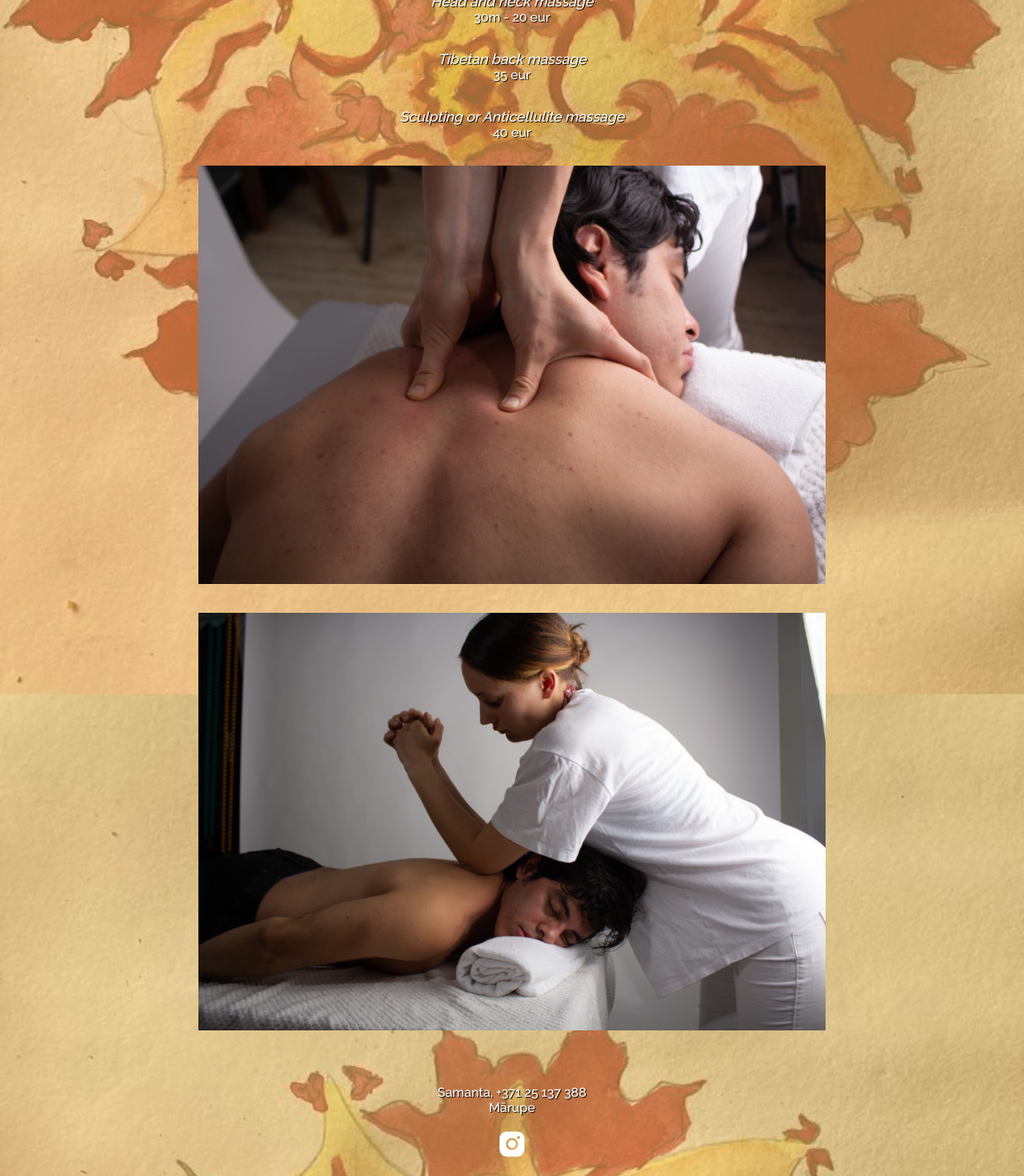
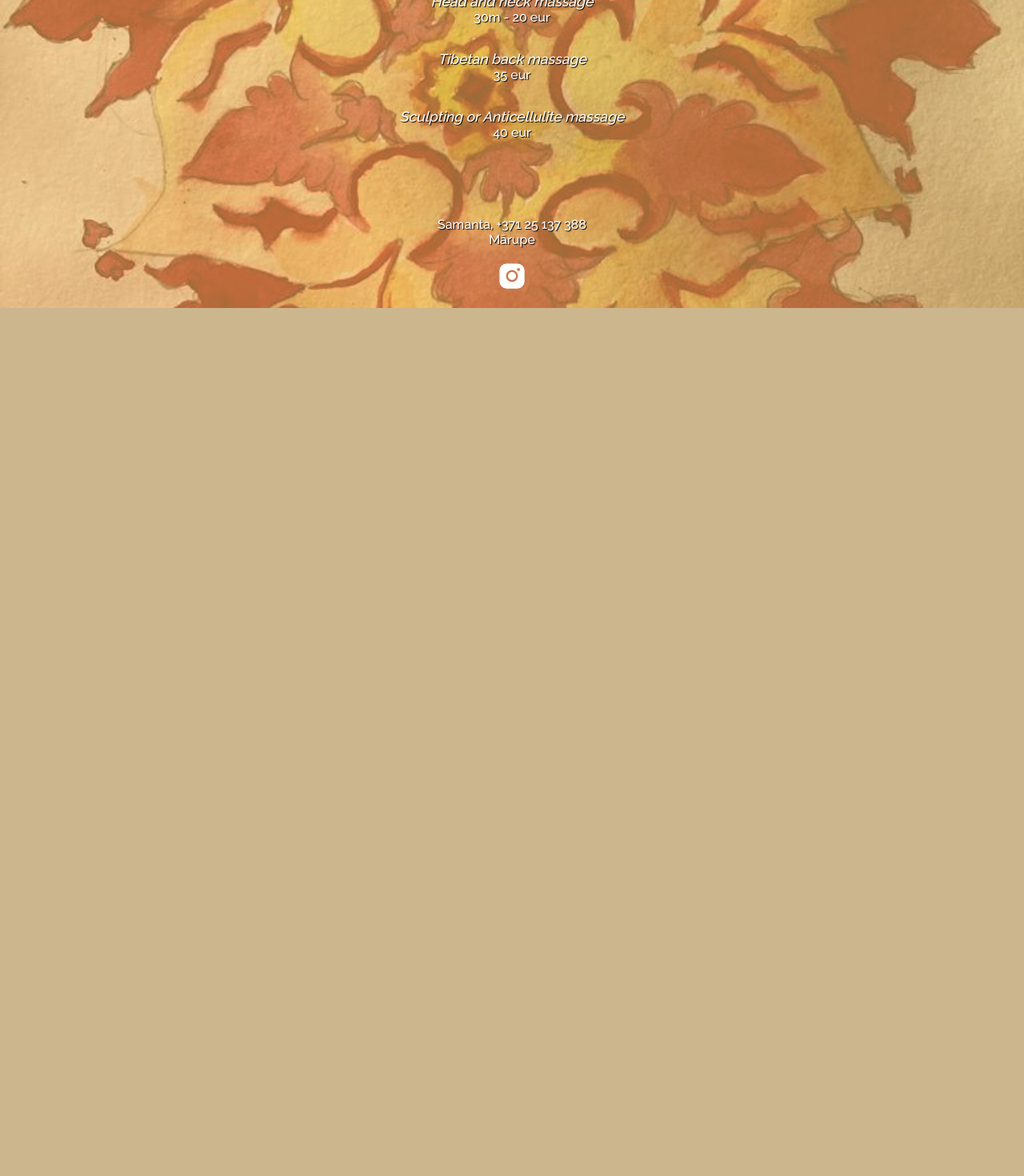
Before and after one commit to varisvitols/marupes-masaza, a Next.js app: page /en/procedures in a window 1280 px wide. Shown: the part 839-2309 px from the top of the page at 80% size. After the commit the page ends 1224 px from the top, so only its background shows below. Built offline with nearby package versions, Linux system fonts and the light colour scheme.

Commit message:
Hide images

```diff
--- a/src/app/[locale]/page.tsx
+++ b/src/app/[locale]/page.tsx
@@ -30,10 +30,10 @@ export default async function Index({ params: { locale } }: PageProps) {
       >
         {textItems}
       </div>
-      <Image
+      {/* <Image
         src={masseuseImg}
         alt="Samanta"
-      />
+      /> */}
     </main>
   )
 }
--- a/src/app/[locale]/procedures/page.tsx
+++ b/src/app/[locale]/procedures/page.tsx
@@ -37,19 +37,19 @@ export default async function Procedures({ params: { locale } }: PageProps) {
   return (
     <main className={styles.treatments}>
       {treatments}
-      <div>
+      {/* <div>
         <Image
           src={img2}
           alt="Procedure"
           style={{ marginBottom: '2rem' }}
         />
-      </div>
-      <div>
+      </div> */}
+      {/* <div>
         <Image
           src={img13}
           alt="Procedure"
         />
-      </div>
+      </div> */}
     </main>
   )
 }
```
